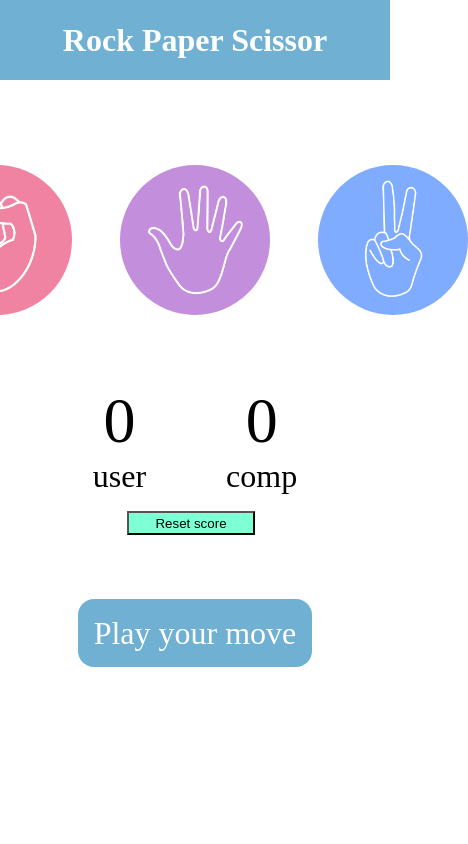
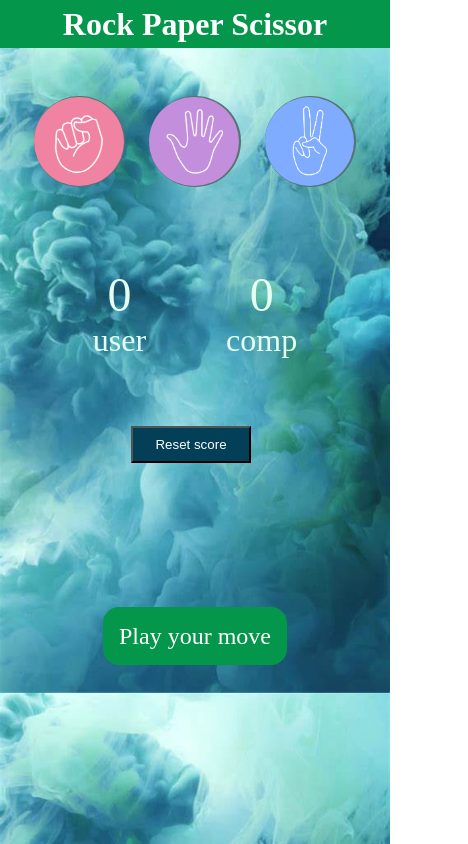
Before and after one commit to Ahmednoorani258/Rock-Papper-Scissor-gam, a plain HTML site: page index.html in a window 390 px wide. Shown: the whole page, 468 px wide, since content can reach past the window. Drawn offline with Linux system fonts and the light colour scheme.

Commit message:
responsive update

```diff
--- a/style.css
+++ b/style.css
@@ -49,10 +49,12 @@ img{
     font-size: 2rem;
     margin-top: 4rem;
     gap: 5rem;
+    color: #e5fff1;
 }
 
 #userscore,#compscore{
-    font-size: 4rem;
+    font-size: 2.5rem;
+    color: #e5fff1;
 }
 .msgcontainer{
     margin-top: 5rem;
@@ -69,7 +71,7 @@ img{
 body{
     height: calc(100% - 5rem);
     width: 100%;
-    background-image: url(/images/backgroun.jpeg);
+    background-image: url(/images/R.jpeg);
     background-size: cover ;
 }
 .resetbtn button{
@@ -79,3 +81,71 @@ body{
     margin-right: .5rem;
     background-color: aquamarine;
 }
+
+@media screen and (max-width: 450px){
+    h1 {
+        background-color: #04964b;
+        color: white;
+        height: 3rem;
+        text-align: center;
+        line-height: 3rem;
+    }
+    .choice{
+        height: 5.7rem;
+        width: 5.7rem;
+        background-color: rgb(87, 115, 115);
+        border-radius: 50%;
+        justify-content: space-between;
+    }
+    img{
+        height: 5.6rem;
+        width: 5.6rem;
+        object-fit: cover;
+        border-radius: 50%;
+    }
+    .choices{
+        display: flex;
+        justify-content: center;
+        align-items: center;
+        gap: 1.5rem;
+        margin-top: 3rem;
+    }
+    .choice:hover{
+        cursor: pointer;
+        background-color: rgb(27, 22, 22);
+    }
+    .scoreboard{
+        font-size: 2rem;
+        margin-top: 5rem;
+        gap: 5rem;
+        color: #e5fff1;
+    }
+
+    #userscore,#compscore{
+        font-size: 3rem;
+    }
+    .msgcontainer{
+        margin-top: 10rem;
+    }
+    #msg{
+        background-color: #04964b;
+        font-size: 1.5rem;
+        padding: 1rem;
+        border-radius: 1rem;
+        color: white;
+    }
+    body{
+        height: calc(100% - 3rem);
+        width: 100%;
+        background-image: url(/images/OIP.jpeg);
+        background-size: cover ;
+    }
+    .resetbtn button{
+        height: 2.3rem;
+        width: 7.5rem;
+        margin-top:4.2rem;
+        margin-right: .5rem;
+        background-color: rgb(4, 63, 88);
+        color: white;
+    }
+}
```
Also changed, not shown: images/OIP.jpeg (added), images/R.jpeg (added).
